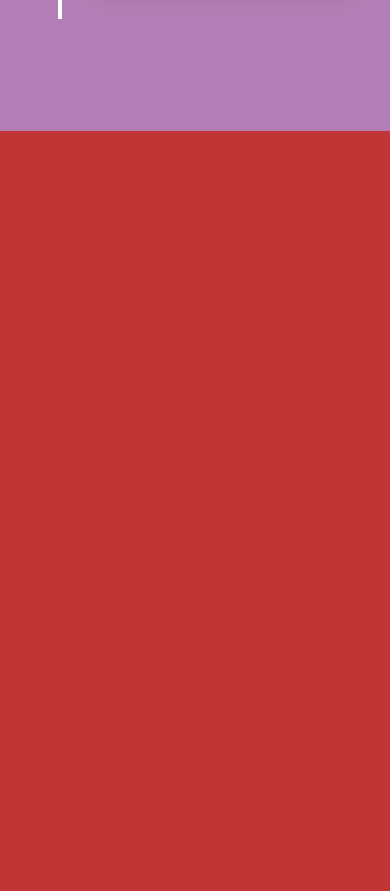
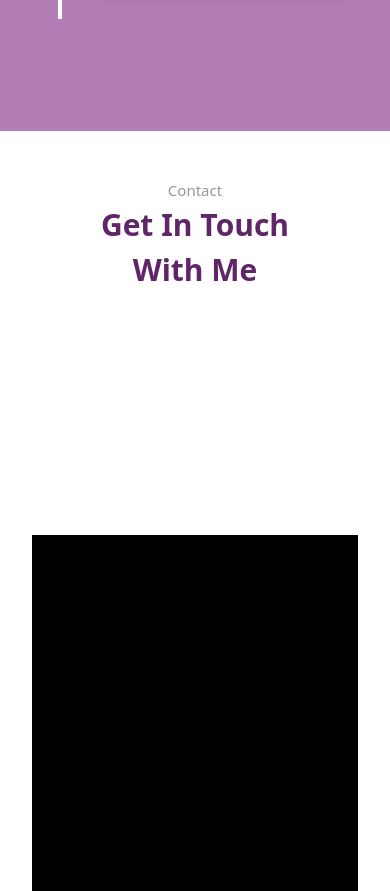
Before and after one commit to patrickeugenesacueza/Clarise-Portfolio, a React (Create React App) app in the folder portfolio/: page / in a window 390 px wide. Shown: the part 4500-5391 px from the top of the page. Built offline with nearby package versions, Linux system fonts and the light colour scheme.

Commit message:
Update: ContactSection.js
Install: ContactSEction / Install npm i -S @react-google-maps/api package #59

```diff
--- a/portfolio/package.json
+++ b/portfolio/package.json
@@ -4,6 +4,7 @@
   "private": true,
   "dependencies": {
     "@ionic/react": "^7.6.2",
+    "@react-google-maps/api": "^2.19.2",
     "@testing-library/jest-dom": "^5.17.0",
     "@testing-library/react": "^13.4.0",
     "@testing-library/user-event": "^13.5.0",
--- a/portfolio/src/components/pages/ContactSection.js
+++ b/portfolio/src/components/pages/ContactSection.js
@@ -3,6 +3,18 @@ import React from "react";
 
 export default function ContactSection(){
     return (
-      <div className="py-[7rem] b z-0 bg-[#c03636] w-full h-[90vh] md:h-[90vh] lg:h-[90vh] xl:h-[90vh] 2xl:h-[90vh] px-[2em] md:px-[10.5rem]"></div>
+      <div className="pt-[3rem] b z-0 bg-[#fff] w-full h-[90vh] md:h-[90vh] lg:h-[120vh] xl:h-[110vh] 2xl:h-[90vh] px-[2em] md:px-[0]">
+        <div className="h-1/2 w-full bg-[#fff] px-[2em] md:px-[10.5em]">
+          <div className="text-center font-poppins font-medium text-[15px] text-[#9b9696]">
+            Contact
+          </div>
+          <div className="text-center">
+            <span className="font-poppins font-bold text-[30px] text-[#5f2568]">
+              Get In Touch With Me
+            </span>
+          </div>
+        </div>
+        <div className="h-1/2 w-full bg-black"></div>
+      </div>
     );
 }
```
Also changed, not shown: 1 other file (tests, documents, lock files or other folders).
